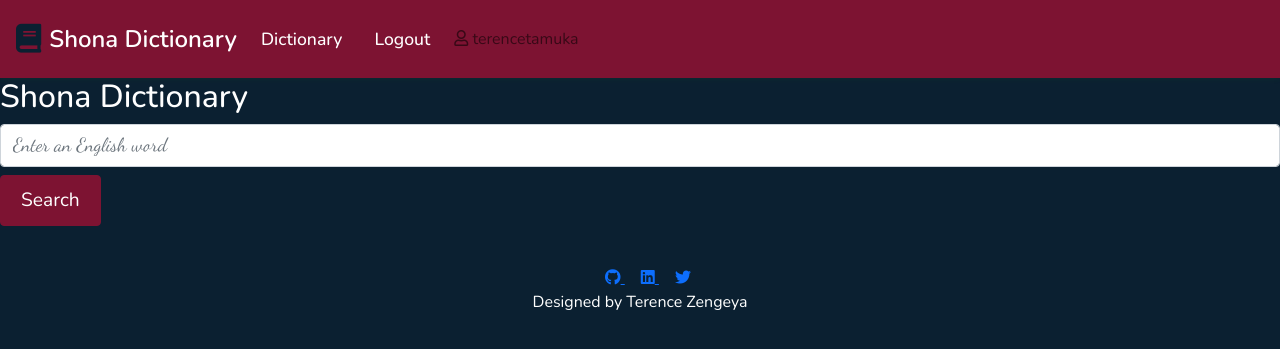
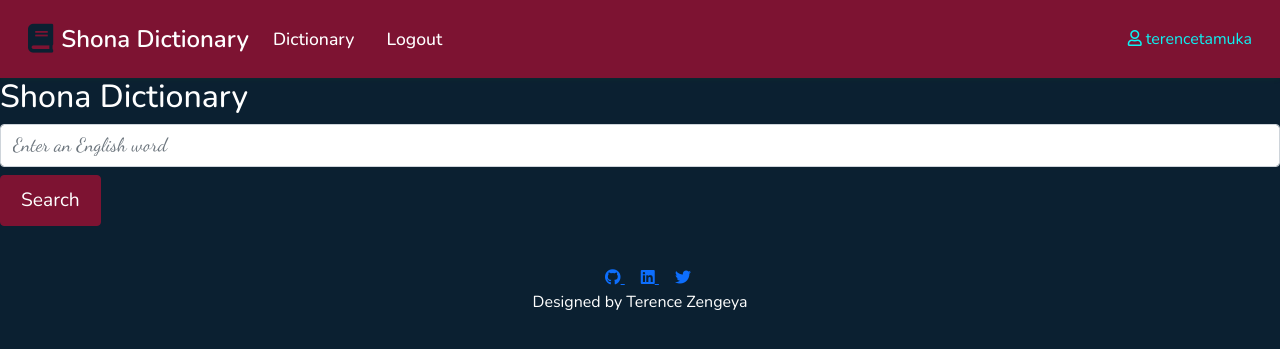
Before and after one commit to TerenceTamuka/my-shona-dictionary, a Django app: page /dictionary/dictionary/ in a window 1280 px wide. Shown: the top 349 px of the page. Run offline with Django 5.2, Linux system fonts and the light colour scheme; a user stored in the database is signed in.

Commit message:
Added new styling for username and user icon for better color contrast ratio

```diff
--- a/static/css/style.css
+++ b/static/css/style.css
@@ -463,3 +463,11 @@ body {
 #account-reg{
     color: #7D1332;
 }
+
+#username {
+    color: #0cf3f3; /* Change the text color */
+}
+
+.navbar-text i {
+    color: #0cf3f3; /* Change the icon color */
+}
--- a/templates/base.html
+++ b/templates/base.html
@@ -37,25 +37,46 @@
     <script src="{% static 'js/script.js' %}"></script>
 
 </head>
-<body>
+<body class="d-flex flex-column h-100 main-bg {% block body_class %}full-background{% endblock %}" style="max-width: 2000px;">
 
     <nav class="navbar navbar-expand-lg navbar-light bg-light">
-        <a class="navbar-brand" href="{% url 'home' %}"><i class="fa fa-book"></i><span class="brand">Shona Dictionary</span></a>
-        <ul class="navbar-nav ml-auto">
+        <div class="container-fluid">
+            <a class="navbar-brand" href="{% url 'home' %}">
+                <i class="fa fa-book"></i><span class="brand">Shona Dictionary</span>
+            </a>
+
+            <button class="navbar-toggler" type="button" data-bs-toggle="collapse" data-bs-target="#navbarText"
+                aria-controls="navbarText" aria-expanded="false" aria-label="Toggle navigation">
+                <span class="navbar-toggler-icon"></span>
+            </button>
+
+            <div class="collapse navbar-collapse" id="navbarText">
+                <ul class="navbar-nav me-auto mb-2 mb-lg-0">
                     {% if user.is_authenticated %}
-                <li class="nav-item"><a class="nav-link" href="{% url 'dictionary' %}">Dictionary</a></li>
-                <li class="nav-item"><a class="nav-link" href="{% url 'account_logout' %}">Logout</a></li>
+                    <li class="nav-item">
+                        <a class="nav-link" href="{% url 'dictionary' %}">Dictionary</a>
+                    </li>
+                    <li class="nav-item">
+                        <a class="nav-link" href="{% url 'account_logout' %}">Logout</a>
+                    </li>
                     {% else %}
-                <li class="nav-item"><a class="nav-link" href="{% url 'account_login' %}">Login</a></li>
-                <li class="nav-item"><a class="nav-link" href="{% url 'account_signup' %}">Register</a></li>
+                    <li class="nav-item">
+                        <a class="nav-link" href="{% url 'account_login' %}">Login</a>
+                    </li>
+                    <li class="nav-item">
+                        <a class="nav-link" href="{% url 'account_signup' %}">Register</a>
+                    </li>
                     {% endif %}
                 </ul>
+
                  <!-- User Profile Info -->
                 {% if user.is_authenticated %}
-         <span class="navbar-text">
+                <span class="navbar-text" id="username">
                     <i class="far fa-user"></i> {{ user.username }}
                 </span>
                 {% endif %}
+            </div>
+        </div>
     </nav>
 
     <main class="flex-shrink-0">
```
Also changed, not shown: 1 other file. Lines whose indentation alone changed are shown as unchanged.
